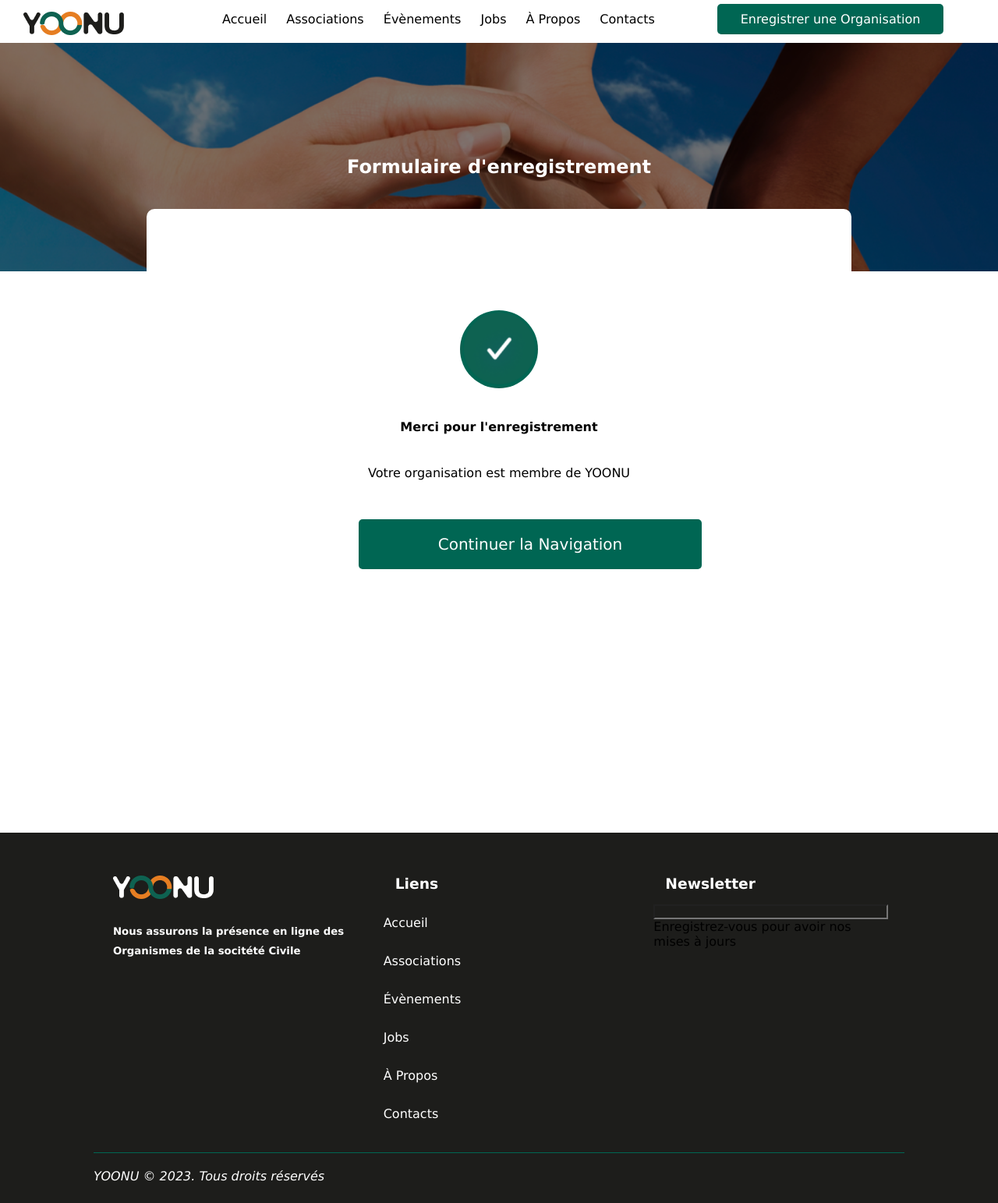
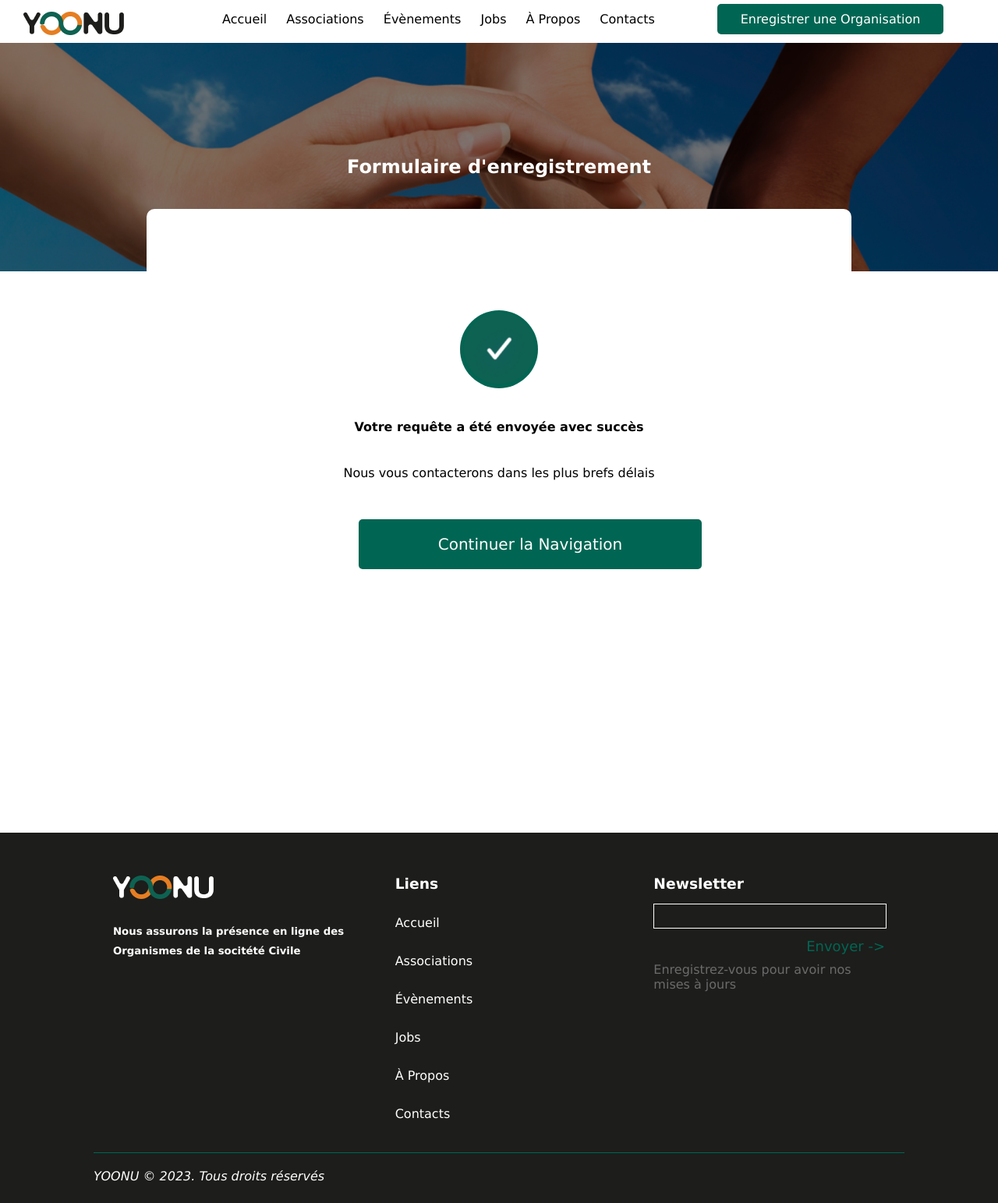
Before and after one commit to Ramirokaffo/site-orc, a CodeIgniter 4 app: template osc/app/Views/form/osc/finish.php in a window 1280 px wide. Shown: the whole page at 78% size. Run offline with PHP 8.4 and a stand-in for CodeIgniter, Linux system fonts and the light colour scheme; the template is opened without the code that fills it, so the values that code supplies are empty; some libraries are stand-ins or nearby versions.

Commit message:
Quelques modifications

```diff
--- a/osc/app/Views/base.php
+++ b/osc/app/Views/base.php
@@ -15,9 +15,7 @@
     <?= $this->include('templates/header') ?>
     <div class="uk-section uk-light">
         <div class="main-content">
-
         <?= $this->renderSection('content') ?>
-
         </div>
     </div>
     <?= $this->include('templates/footer') ?>
--- a/osc/app/Views/form/osc/finish.php
+++ b/osc/app/Views/form/osc/finish.php
@@ -9,8 +9,16 @@
     <div class="finish-check-icon" style="background-image: url('<?= base_url('file/image/green-check-icon.png'); ?>');">
 
     </div>
-    <h4>Merci pour l'enregistrement</h4>
+    <?php if ($oscId == "none") { ?>
+        <h4>Merci pour l'enregistrement</h4>
     <p>Votre organisation est membre de YOONU</p>
+
+    <?php }  else {?>
+        <h4>Votre requête a été envoyée avec succès</h4>
+    <p>Nous vous contacterons dans les plus brefs délais</p>
+    <?php }  ?>
+
+
     <div class="finish-button"><?= anchor('/', 'Continuer la Navigation') ?></div>
 
 
--- a/osc/app/Views/templates/footer.php
+++ b/osc/app/Views/templates/footer.php
@@ -23,6 +23,10 @@
                     <input class="uk-input" type="text" aria-label="Not clickable icon">
                     <a id="uk-form-icon-right" class="uk-form-icon uk-form-icon-flip" href="#" uk-icon="icon: arrow-right"></a>
                 </div>
+                <!-- <h6>Envoyer -></h6> -->
+            <div class="subscribe-mail2">
+            <?= anchor('/', 'Envoyer ->') ?>
+            </div>
             <p>Enregistrez-vous pour avoir nos mises à jours</p>
 
             </div>
--- a/osc/public/css/form-style.css
+++ b/osc/public/css/form-style.css
@@ -1,7 +1,45 @@
+
+:root {
+    --main-color: rgb(0, 102, 83);
+    --main-font-family: Verdana, Geneva, Tahoma, sans-serif;
+}
 
 header .uk-margin {
     display: none;
 }
+
+.footer-content-right h3 {
+    padding-left: 0px;
+  }
+
+  .footer-content-right p {
+    color: rgb(108, 107, 107);
+  }
+
+  .footer-content-right a {
+    color: var(--main-color);
+    text-align: right;
+    align-self: flex-end;
+    margin-bottom: 10px;
+    font-size: 18px;
+    display: block;
+    text-decoration: none;
+  }
+
+    .uk-inline input {
+        margin-bottom: 10px;
+        border: 1px solid white;
+        height: 30px;
+    }
+
+    .uk-inline input:focus {
+        background-color: white;
+    }
+
+    .uk-input {
+        background-color: white;
+    }
+
 
 /*****************************************************
                 MEDIA QUERIE PHONE
--- a/osc/public/script.js
+++ b/osc/public/script.js
@@ -1,43 +1,51 @@
 
 window.addEventListener("load", function () {
-
-document.getElementById('geolocation-btn').addEventListener('click', function() {
+    try {
+        document.getElementById('geolocation-btn').addEventListener('click', function () {
             if (navigator.geolocation) {
                 navigator.geolocation.getCurrentPosition(fillForm);
             } else {
                 alert('La géolocalisation n\'est pas prise en charge par votre navigateur.');
             }
         });
+    } catch (error) {
+    }
 
     function fillForm(position) {
         var latitude = position.coords.latitude;
         var longitude = position.coords.longitude;
-    console.log(latitude)
-    console.log(longitude)
 
-    // Remplissez le formulaire avec les coordonnées récupérées
+
         const geolocation_button = document.getElementById("geoloc-label");
         console.log("geolocation_button: ", geolocation_button)
         document.getElementById('latitude-input').value = latitude;
         document.getElementById('longitude-input').value = longitude;
         document.getElementById('geoloc-label').innerText = "Long: " + longitude + "  Lat: " + latitude;
         document.getElementById('geoloc-label').style.display = "block";
-
-    // Soumettez automatiquement le formulaire
-    // document.getElementById('my-form').submit();
     }
 
+    document.getElementById("domain-select").addEventListener("change", function () {
+        document.getElementById('domain-select-form').submit();
+    });
+    document.getElementById("category-select").addEventListener("change", function () {
+        document.getElementById('category-select-form').submit();
+    });
     const yoonulogo = document.getElementById("yoonu-logo");
     const yoonulogo2 = document.getElementById("yoonu-logo2");
     const checkbox = document.getElementById("nav-mobile");
     const appheader = document.getElementById("app-header");
+
     checkbox.addEventListener("change", function () {
-        yoonulogo.style.display = checkbox.checked? "none": "block";
-        appheader.style.display = checkbox.checked? "block": "flex";
+        yoonulogo.style.display = checkbox.checked ? "none" : "block";
+        appheader.style.display = checkbox.checked ? "block" : "flex";
         yoonulogo2.style.zIndex = 30;
+    });
+
+
+
+
 
 });
-});
-console.log("Je suis ici")
-const geolocation_button = document.getElementById("geolocation-btn");
-console.log("geolocation_button: ", geolocation_button)
+// console.log("Je suis ici")
+// const geolocation_button = document.getElementById("geolocation-btn");
+// console.log("geolocation_button: ", geolocation_button)
--- a/osc/public/style.css
+++ b/osc/public/style.css
@@ -972,11 +991,21 @@
     flex: 1;
 }
 
+.footer-content-right h3 {
+    padding-left: 0px;
+}
+
+footer div div ul {
+    margin-left: 0px;
+    padding-right: 0px;
+    padding-left: 0px;
+}
+
 footer div div ul li a {
     color: white;
     text-decoration: none;
-    padding-right: 0px;
-    padding-left: 0px;
+    margin-left: 5px;
+    padding-left: 10px;
 
 }
 
@@ -1020,6 +1049,9 @@
     width: 100%;
 }
 
+.subscribe-mail2 a {
+    display: none;
+}
 
 footer hr {
     margin: 20px 0px;
```
Also changed, not shown: other parts of osc/public/style.css (+49 -4 lines), osc/app/Controllers/Osc.php (+12 -0 lines), osc/app/Views/home/home.php (+21 -7 lines). Lines whose indentation alone changed are shown as unchanged.
